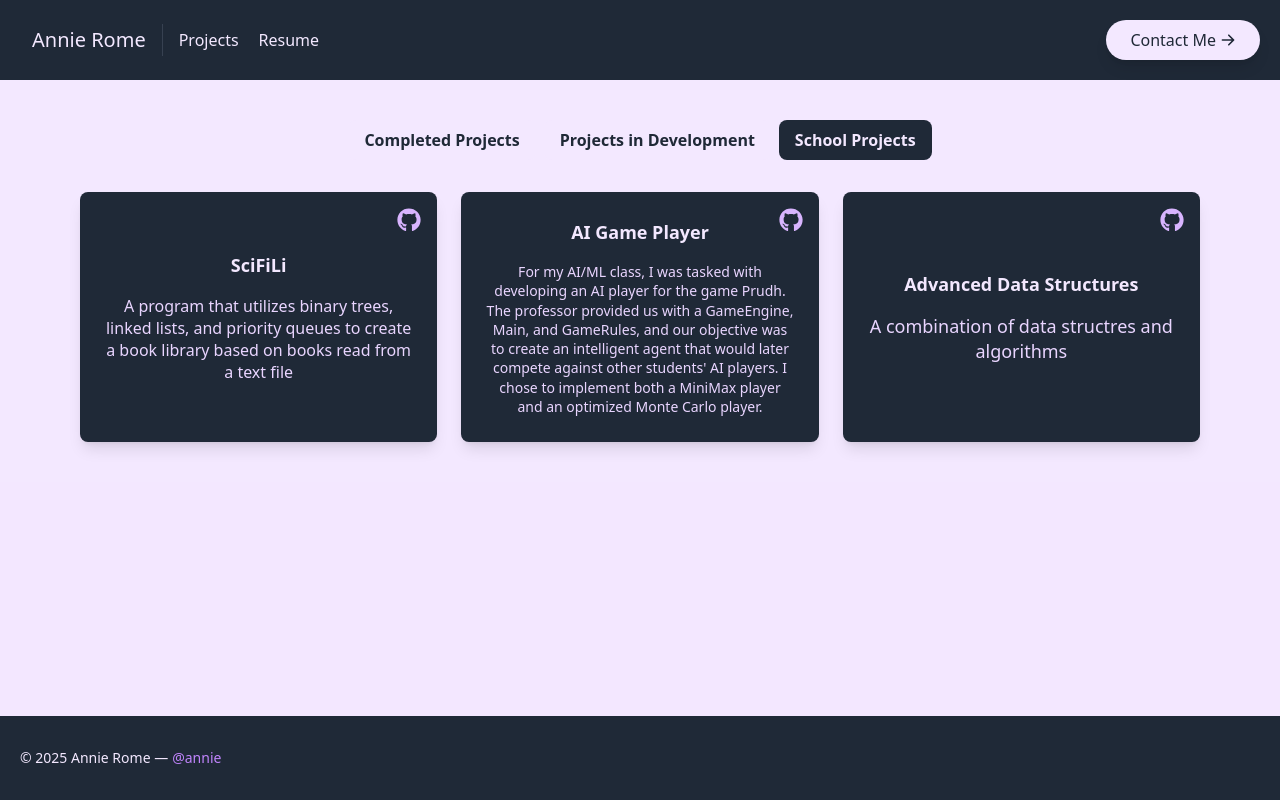
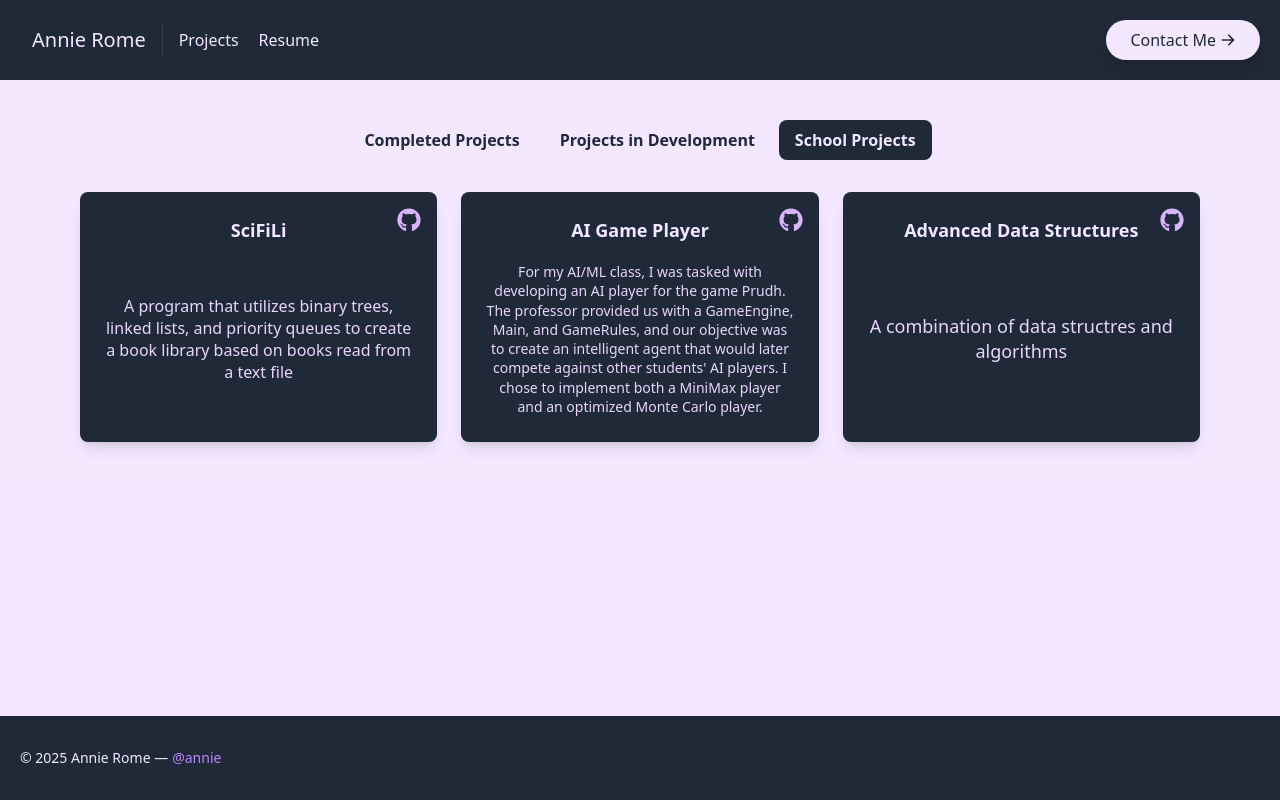
Before and after one commit to annierome1/portfolio1, a React (Create React App) app in the folder portfolio/: page /projects in a window 1280 px wide. Both pictures are taken after a click on the button "School Projects". Built offline with nearby package versions, Linux system fonts and the light colour scheme.

Commit message:
styling updates

```diff
--- a/portfolio/src/components/Projects.js
+++ b/portfolio/src/components/Projects.js
@@ -77,11 +77,12 @@ export default function Projects() {
       key={project.id}
       className="p-6 bg-gray-800 rounded-lg shadow-lg transform transition-transform hover:scale-105 hover:shadow-2xl flex flex-col justify-between h-full min-h-[250px]"
     >
-      {/* Centered Text Section */}
-      <div className="flex flex-grow flex-col justify-center items-center text-center">
-        <h2 className="text-lg font-bold text-purple-100 mb-4">{project.title}</h2>
-        <DynamicText text ={project.description}/>
+      <h2 className="text-lg font-bold text-purple-100 text-center mb-4">{project.title}</h2>
+
+      <div className="flex-grow flex items-center justify-center text-center">
+        <DynamicText text={project.description} />
       </div>
+
       {project.github && (
         <a
           href={project.github}
@@ -94,6 +95,7 @@ export default function Projects() {
       )}
     </div>
   );
+
 
   const renderProject = (project) => (
     <div
```
